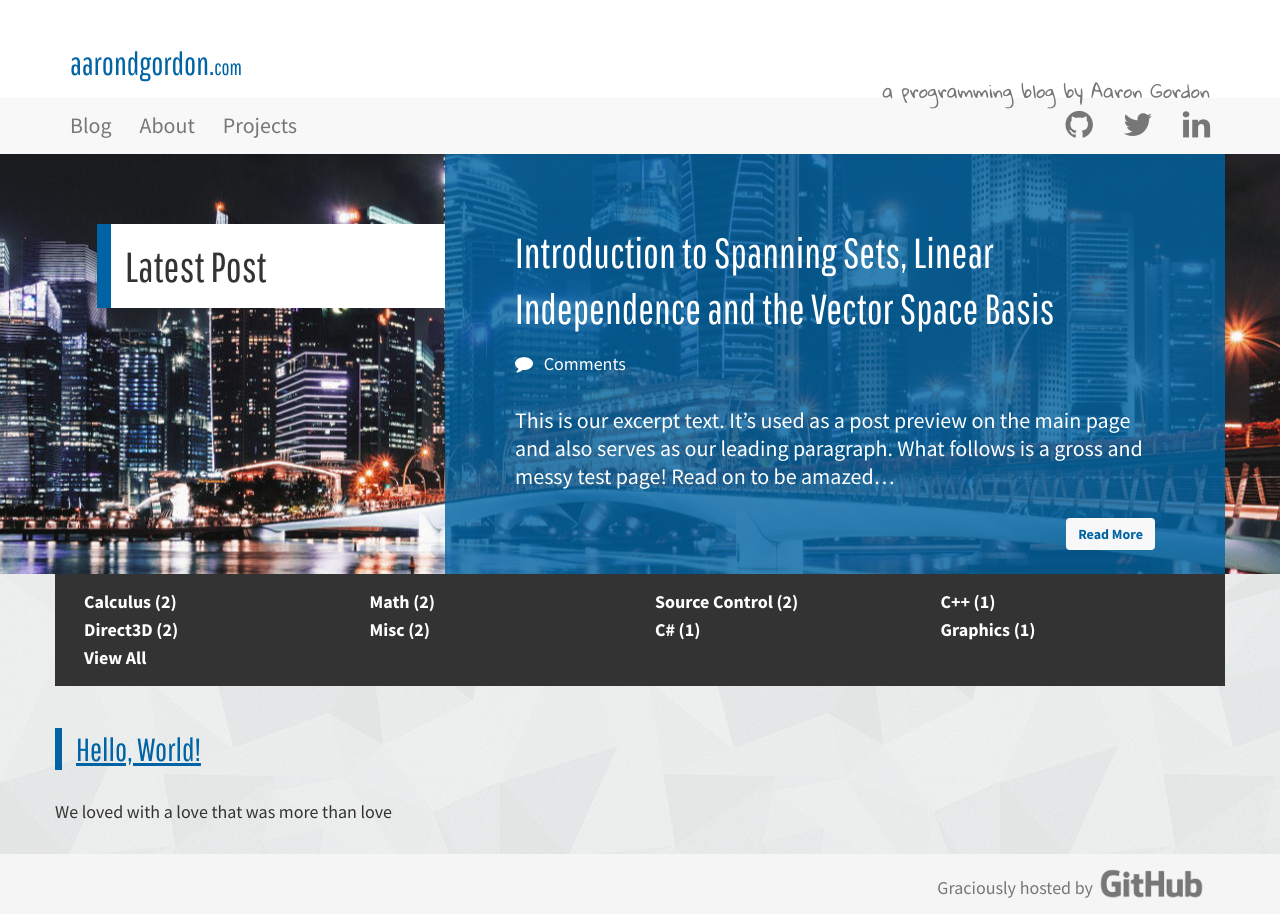
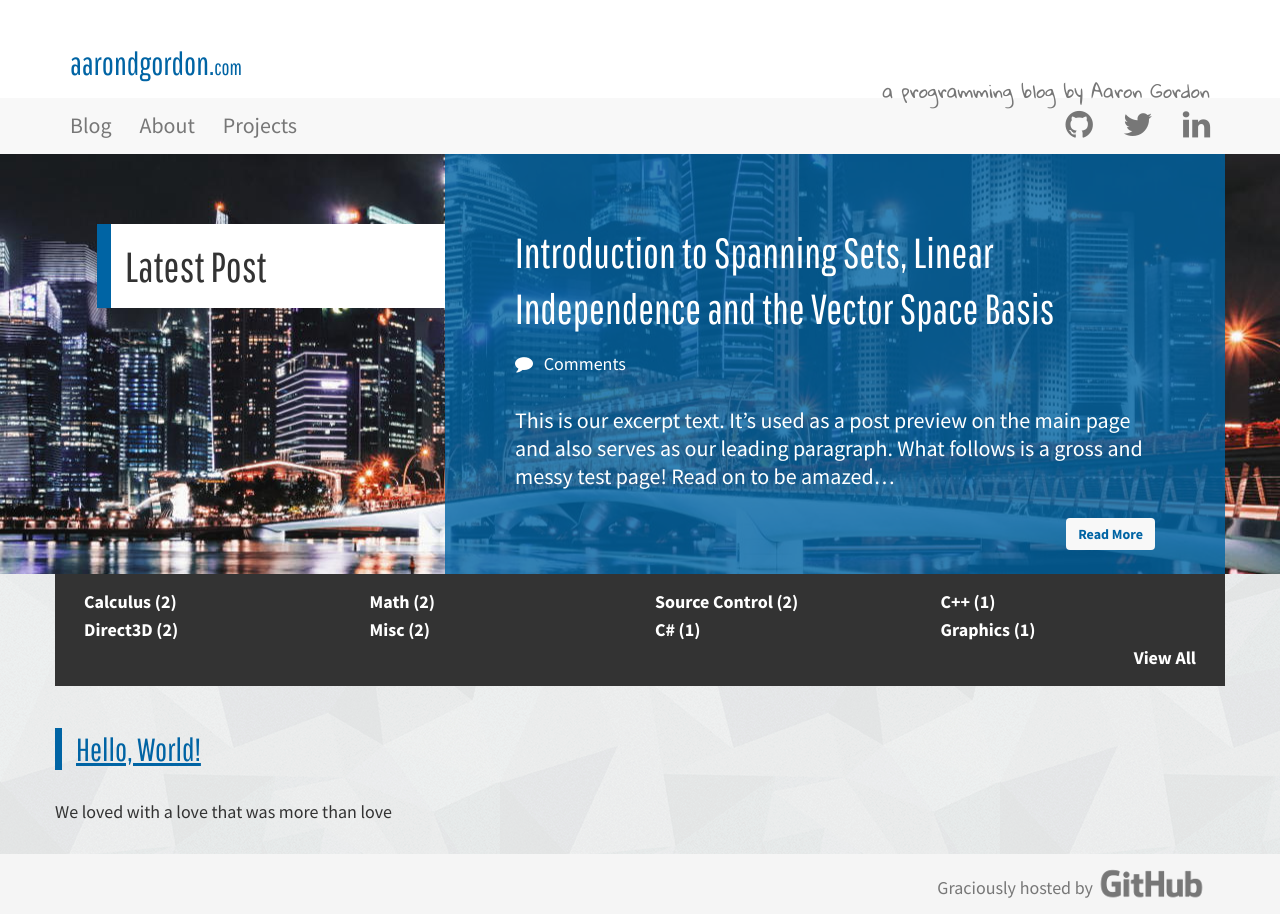
Before and after one commit to aarondgordon/aarondgordon.github.io, a Jekyll site: the page built from index.md, in a window 1280 px wide. Built offline with Jekyll 4.4.1, drawn with Linux system fonts in a browser that asks for light colours; nearby versions of some CDN libraries; comment, search, counter and statistics services are not loaded.

Commit message:
Floated all-tags right

```diff
--- a/assets/css/layout.css
+++ b/assets/css/layout.css
@@ -217,6 +217,10 @@ a.btn-cover:hover, a.btn-cover:active {
   text-decoration: none;
 }
 
+.all-tags {
+  float: right;
+}
+
 .h1, .h2, .h3, .h4, .h5, .h6, h1, h2, h3, h4, h5, h6 {
   margin: 0;
   font-family: 'Pathway Gothic One', sans-serif;
```
